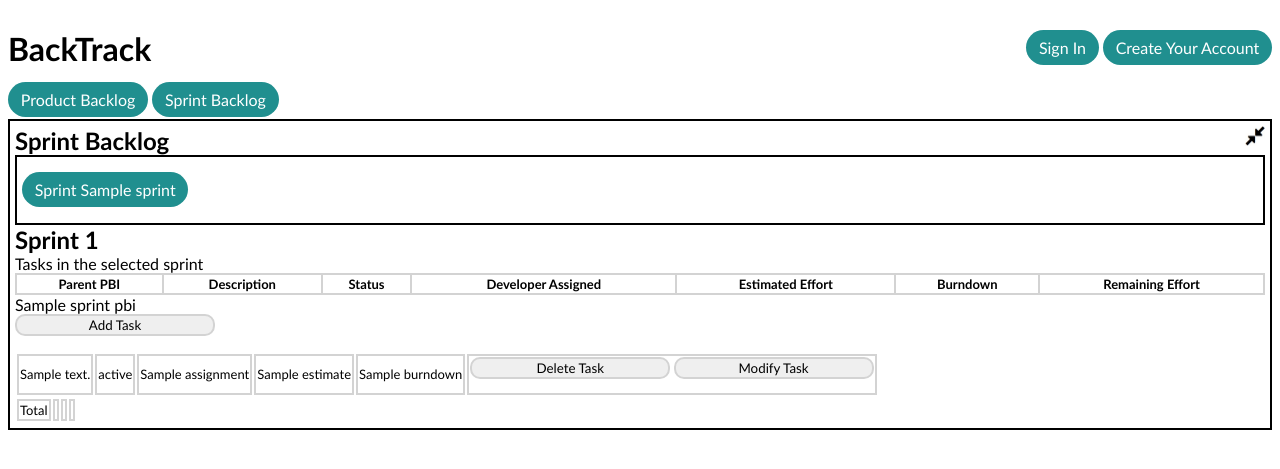
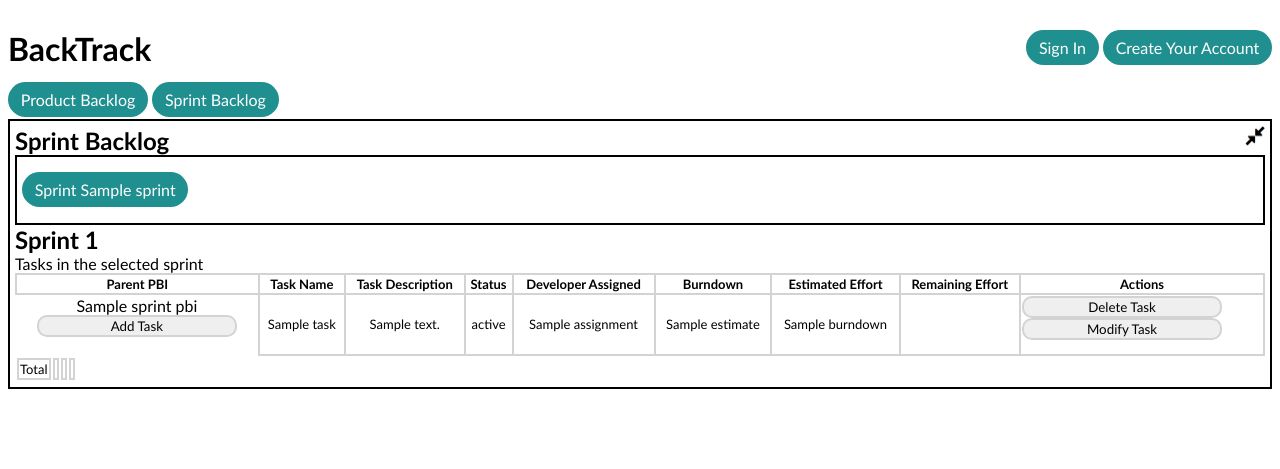
Before and after one commit to mtruong68/backtrack, a Django app: template backtrackapp/templates/backtrackapp/busyDeveloperSprintBacklog.html in a window 1280 px wide. Shown: the top 469 px of the page. Run offline with Django 3.2, Linux system fonts and the light colour scheme; the template is opened without the code that fills it: most values are stand-ins (such as "Sample title", 1, 10 or a date in 2020); parts of the project's set-up code (start-up, migrations or seed data) failed here and were passed over.

Commit message:
change layout for developer sprint backlog

```diff
--- /dev/null
+++ b/backtrackapp/static/backtrackapp/sprintbacklog.css
@@ -0,0 +1,11 @@
+.PBIinfo {
+  display: flex;
+  flex-direction: column;
+  align-items: center;
+}
+
+.taskModButtons{
+  display: flex;
+  flex-direction: column;
+  justify-content: space-between;
+}
--- a/backtrackapp/templates/backtrackapp/busyDeveloperSprintBacklog.html
+++ b/backtrackapp/templates/backtrackapp/busyDeveloperSprintBacklog.html
@@ -3,6 +3,8 @@
 
 {% block title %}Sprint Backlog{% endblock %}
 {% block content %}
+
+<link rel="stylesheet" type="text/css" href="{% static '\backtrackapp\sprintbacklog.css' %}">
 
 <div>
   <span class="actionButton"><a href="{% url 'backtrack:project_pb' project.id %}">Product Backlog</a></span>
@@ -38,17 +40,20 @@
       <table class="displayTable">
         <tr>
           <td class="displayTableCell"><b>Parent PBI</b></td>
-          <td class="displayTableCell"><b>Description</b></td>
+          <td class="displayTableCell"><b>Task Name</b></td>
+          <td class="displayTableCell"><b>Task Description</b></td>
           <td class="displayTableCell"><b>Status</b></td>
           <td class="displayTableCell"><b>Developer Assigned</b></td>
+          <td class="displayTableCell"><b>Burndown</b></td>
           <td class="displayTableCell"><b>Estimated Effort</b></td>
-          <td class="displayTableCell"><b>Burndown</b></td>
           <td class="displayTableCell"><b>Remaining Effort</b></td>
+          <td class="displayTableCell"><b>Actions</b></td>
         </tr>
-      </table>
 
         {% for sprintPBI in sprintPBI_set %}
-        <div>
+        <tr>
+          <td rowspan="{{sprintPBI.task_set.count}}">
+            <div class="PBIinfo">
             {{ sprintPBI.name }}
             <form method="POST">
               {% csrf_token %}
@@ -56,17 +61,20 @@
               <input type="submit" value="Add Task" name="add_task">
             </form>
           </div>
+          </td>
 
-        <table>
+
           {% for task in sprintPBI.task_set.all %}
-          <tr>
+
+            <td class="displayTableCell">{{ task.name }}</td>
             <td class="displayTableCell">{{ task.desc }}</td>
             <td class="displayTableCell">{{ task.get_status_display }}</td>
             <td class="displayTableCell">{{ task.assignment }}</td>
             <td class="displayTableCell">{{ task.estimate }}</td>
             <td class="displayTableCell">{{ task.burndown }}</td>
+            <td class="displayTableCell"></td>
             <td class="displayTableCell">
-              <form method="POST">
+              <form method="POST" class="taskModButtons">
                 {% csrf_token %}
                 <input type="hidden" name="task_id" value={{task.pk}}>
                 <input type="submit" value="Delete Task" name="delete_task">
@@ -76,6 +84,7 @@
           </tr>
           {% endfor %}
         </table>
+        </div>
 
         {% endfor %}
 
```
Also changed, not shown: db.sqlite3. Lines whose indentation alone changed are shown as unchanged.
